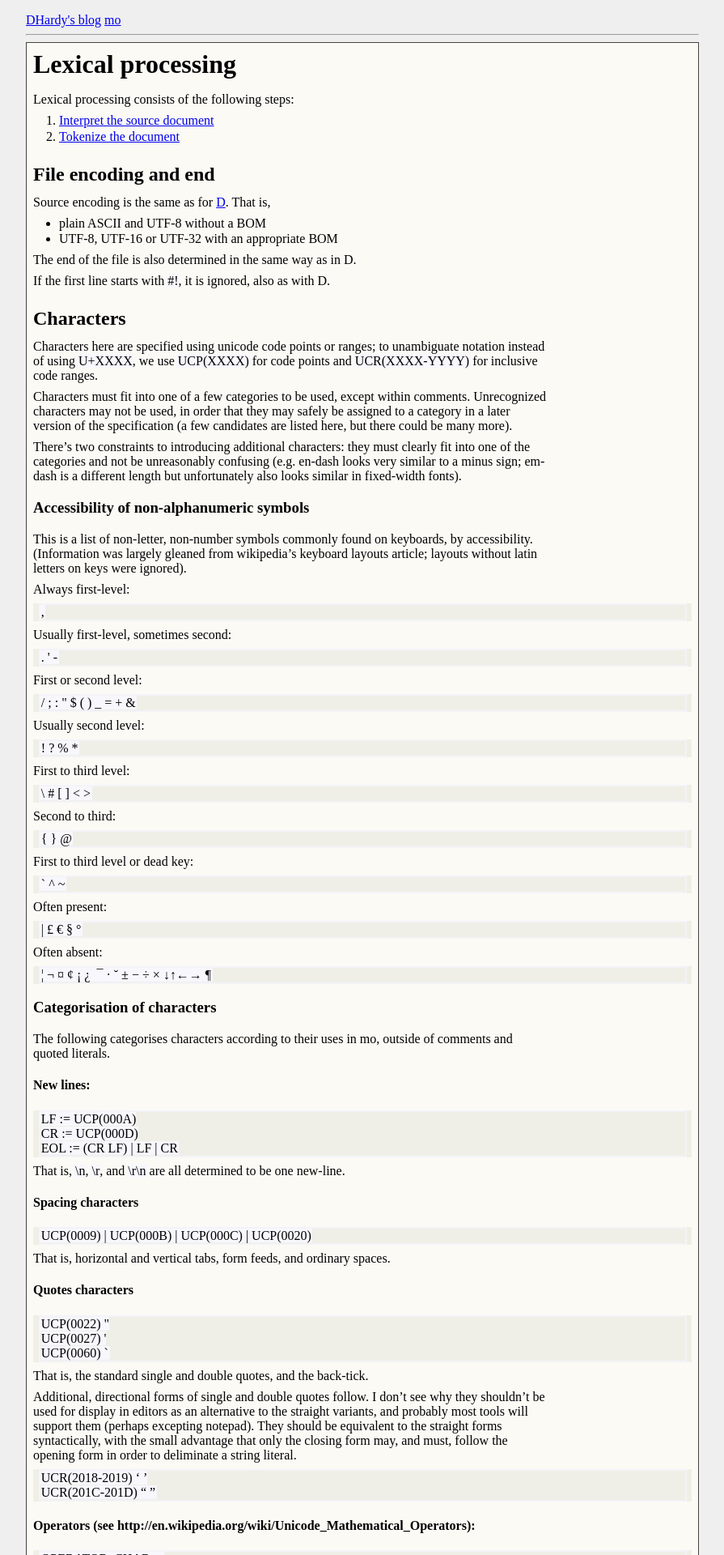
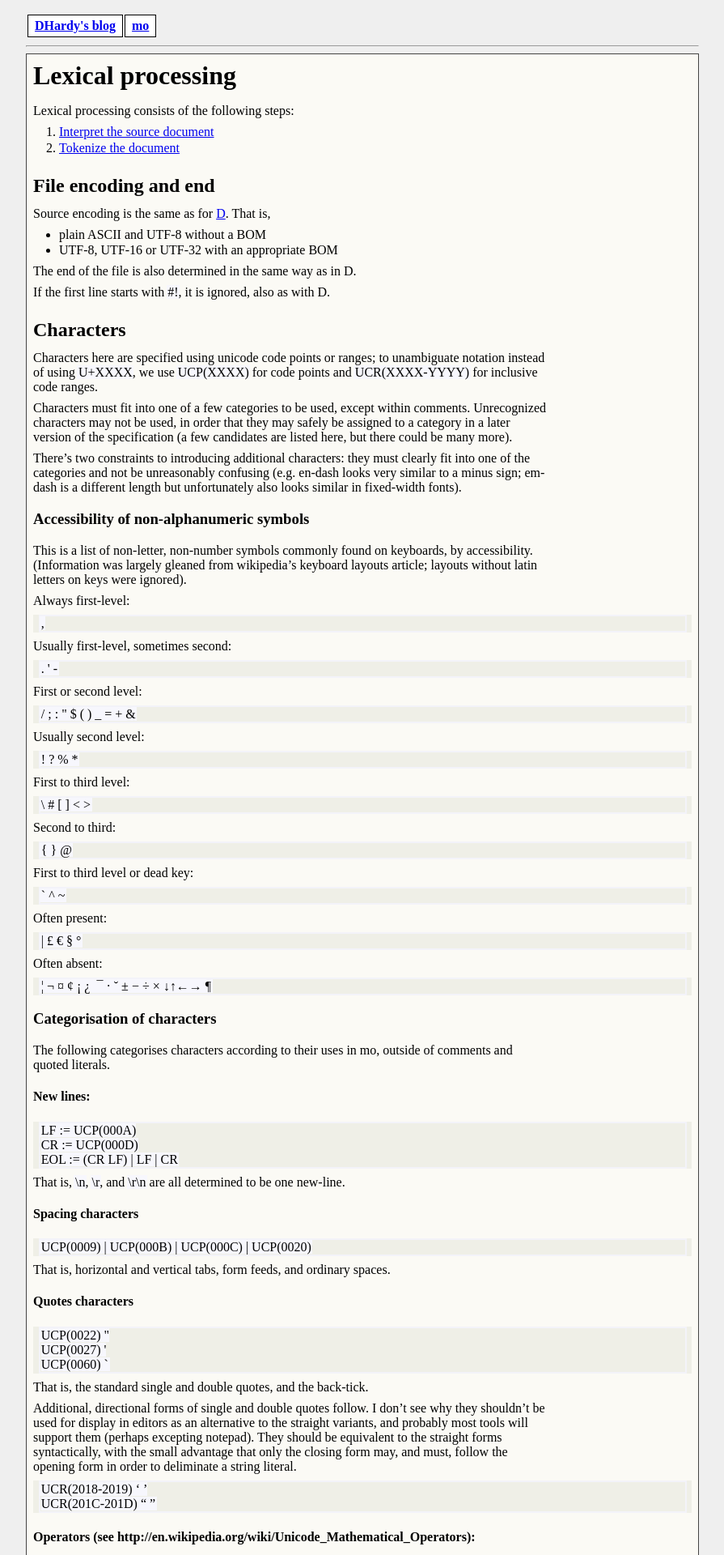
Before and after one commit to dhardy/mo, a Jekyll site: the page built from syntax/lexical.markdown, in a window 1280 px wide. Shown: the top 1920 px of the page at 81% size, without its empty margins (192-1087 px from the left). Built offline with Jekyll 4.4.1, drawn with Linux system fonts in a browser that asks for light colours; some of the changed text lies outside the part shown.

Commit message:
Style updates

```diff
--- a/_layouts/default.html
+++ b/_layouts/default.html
@@ -13,8 +13,12 @@
 
 <div class="site">
     <div class="title">
-        <a href="/">DHardy's blog</a>
-        <a href="/mo">mo</a>
+        <table id="top-links">
+            <tr>
+                <th><a href="/">DHardy's blog</a></th>
+                <th><a href="/mo">mo</a></th>
+            </tr>
+        </table>
     </div>
 
     <hr/>
--- a/css/markdown.css
+++ b/css/markdown.css
@@ -18,6 +18,10 @@ div.content {
     border-style:solid;
     border-width: thin;
     border-color: #444444;
+}
+
+div.end-notes {
+    font-size: 60%;
 }
 
 code {
@@ -58,3 +62,25 @@ ul, ol {
 li {
     margin: .1em 0em;
 }
+/*
+#top-links table, #top-links tr, #top-links th, #top-links td {
+    border: 1px solid black;
+    border-collapse: collapse;
+}
+#top-links td, #top-links th {
+    padding: .25em .5em .25em .5em;
+    background-color: white;
+}
+*/
+#top-links table {
+    border: 0px solid black;
+    border-collapse: separate;
+    border-spacing: 1em 0.2em;
+}
+#top-links tr {
+    background-color: white;
+}
+#top-links td, #top-links th {
+    padding: .25em .5em .25em .5em;
+    border: 1px solid black;
+}
--- a/syntax/lexical.markdown
+++ b/syntax/lexical.markdown
@@ -199,6 +199,8 @@ line-break sequences and bracket characters are always considered individual tok
 would be passed as a single identifier token, but `[[` would be parsed as two bracket tokens).
 
 TODO: quotes
+Note: isn't it equivalent to construct quoted sequences in a separate pass before other tokenization?
+This would be simpler to describe.
 
 TODO: comment start sequences: must not be matched inside quoted literals, so can only be matched
 before tokenisation if quotes are also matched at this point. Makes sense? Otherwise, must be based
```
